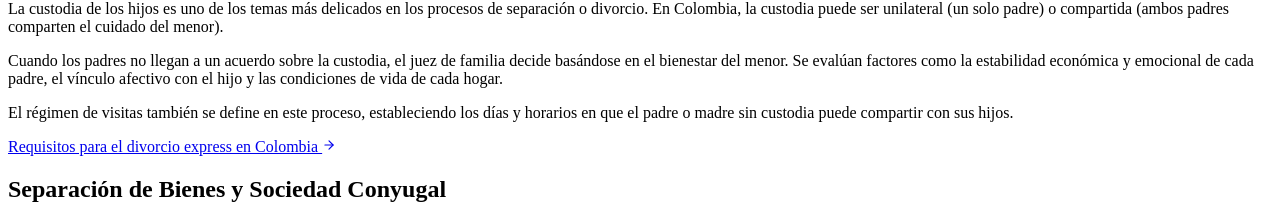
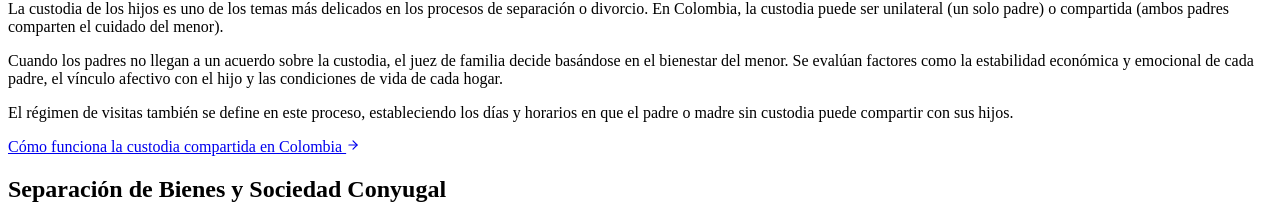
Before and after one commit to rocker1058/website, a React (Vite) app in the folder client/: page /servicios/abogado-derecho-familia-manizales in a window 1280 px wide. Shown: the part 943-1166 px from the top of the page. Built offline with nearby package versions, Linux system fonts and the light colour scheme.

Commit message:
fix: corregir slugs de links en servicios

```diff
--- a/client/src/components/Servicios.tsx
+++ b/client/src/components/Servicios.tsx
@@ -61,7 +61,7 @@ export default function Servicios() {
               En Manizales, Alexandra Vásquez lleva más de diez años acompañando a familias en estos procesos. Su enfoque es claro: resolver cada caso de la forma más rápida, económica y favorable posible para sus clientes, siempre dentro del marco legal colombiano.
             </p>
             <p>
-              Si está considerando un divorcio, necesita fijar o revisar una <a href="/noticias/custodia/como-calcular-la-cuota-alimentaria-de-los-hijos-en-colombia" onClick={(e) => { e.preventDefault(); nav("/noticias/custodia/como-calcular-la-cuota-alimentaria-de-los-hijos-en-colombia"); }} className="text-primary-700 underline">cuota alimentaria</a>, o enfrenta un proceso de custodia, el primer paso es una consulta con un abogado especialista que evalúe su caso y le indique el camino más adecuado.
+              Si está considerando un divorcio, necesita fijar o revisar una <a href="/noticias/derecho-de-familia/como-calcular-la-cuota-alimentaria-de-los-hijos-en-colombia" onClick={(e) => { e.preventDefault(); nav("/noticias/derecho-de-familia/como-calcular-la-cuota-alimentaria-de-los-hijos-en-colombia"); }} className="text-primary-700 underline">cuota alimentaria</a>, o enfrenta un proceso de custodia, el primer paso es una consulta con un abogado especialista que evalúe su caso y le indique el camino más adecuado.
             </p>
           </motion.div>
         </div>
@@ -95,7 +95,7 @@ export default function Servicios() {
               <p>La cuota alimentaria es la obligación legal que tiene uno de los padres de contribuir económicamente al sostenimiento de sus hijos menores de edad. Esta obligación cubre alimentación, vivienda, educación, salud y recreación.</p>
               <p>En Colombia no existe una fórmula fija para calcular la cuota alimentaria. El juez evalúa los ingresos del obligado y las necesidades reales del menor. Como referencia, los jueces suelen fijar entre el 20% y el 30% del salario para un hijo.</p>
               <p>La cuota alimentaria puede fijarse por acuerdo entre las partes (ante comisario de familia o notario) o por proceso judicial. También puede revisarse cuando cambien las circunstancias económicas del obligado o las necesidades del menor.</p>
-              <a href="/noticias/custodia/como-calcular-la-cuota-alimentaria-de-los-hijos-en-colombia" onClick={(e) => { e.preventDefault(); nav("/noticias/custodia/como-calcular-la-cuota-alimentaria-de-los-hijos-en-colombia"); }} className="inline-flex items-center gap-1 text-primary-700 text-sm hover:gap-2 transition-all">
+              <a href="/noticias/derecho-de-familia/como-calcular-la-cuota-alimentaria-de-los-hijos-en-colombia" onClick={(e) => { e.preventDefault(); nav("/noticias/derecho-de-familia/como-calcular-la-cuota-alimentaria-de-los-hijos-en-colombia"); }} className="inline-flex items-center gap-1 text-primary-700 text-sm hover:gap-2 transition-all">
                 Cómo se calcula la cuota alimentaria en Colombia <ArrowRight size={14} />
               </a>
             </div>
@@ -113,8 +113,8 @@ export default function Servicios() {
               <p>La custodia de los hijos es uno de los temas más delicados en los procesos de separación o divorcio. En Colombia, la custodia puede ser unilateral (un solo padre) o compartida (ambos padres comparten el cuidado del menor).</p>
               <p>Cuando los padres no llegan a un acuerdo sobre la custodia, el juez de familia decide basándose en el bienestar del menor. Se evalúan factores como la estabilidad económica y emocional de cada padre, el vínculo afectivo con el hijo y las condiciones de vida de cada hogar.</p>
               <p>El régimen de visitas también se define en este proceso, estableciendo los días y horarios en que el padre o madre sin custodia puede compartir con sus hijos.</p>
-              <a href="/noticias/divorcios/divorcio-express-en-colombia-requisitos-y-pasos-en-2026" onClick={(e) => { e.preventDefault(); nav("/noticias/divorcios/divorcio-express-en-colombia-requisitos-y-pasos-en-2026"); }} className="inline-flex items-center gap-1 text-primary-700 text-sm hover:gap-2 transition-all">
-                Requisitos para el divorcio express en Colombia <ArrowRight size={14} />
+              <a href="/noticias/custodia/como-funciona-la-custodia-compartida-en-colombia" onClick={(e) => { e.preventDefault(); nav("/noticias/custodia/como-funciona-la-custodia-compartida-en-colombia"); }} className="inline-flex items-center gap-1 text-primary-700 text-sm hover:gap-2 transition-all">
+                Cómo funciona la custodia compartida en Colombia <ArrowRight size={14} />
               </a>
             </div>
           </motion.div>
```
